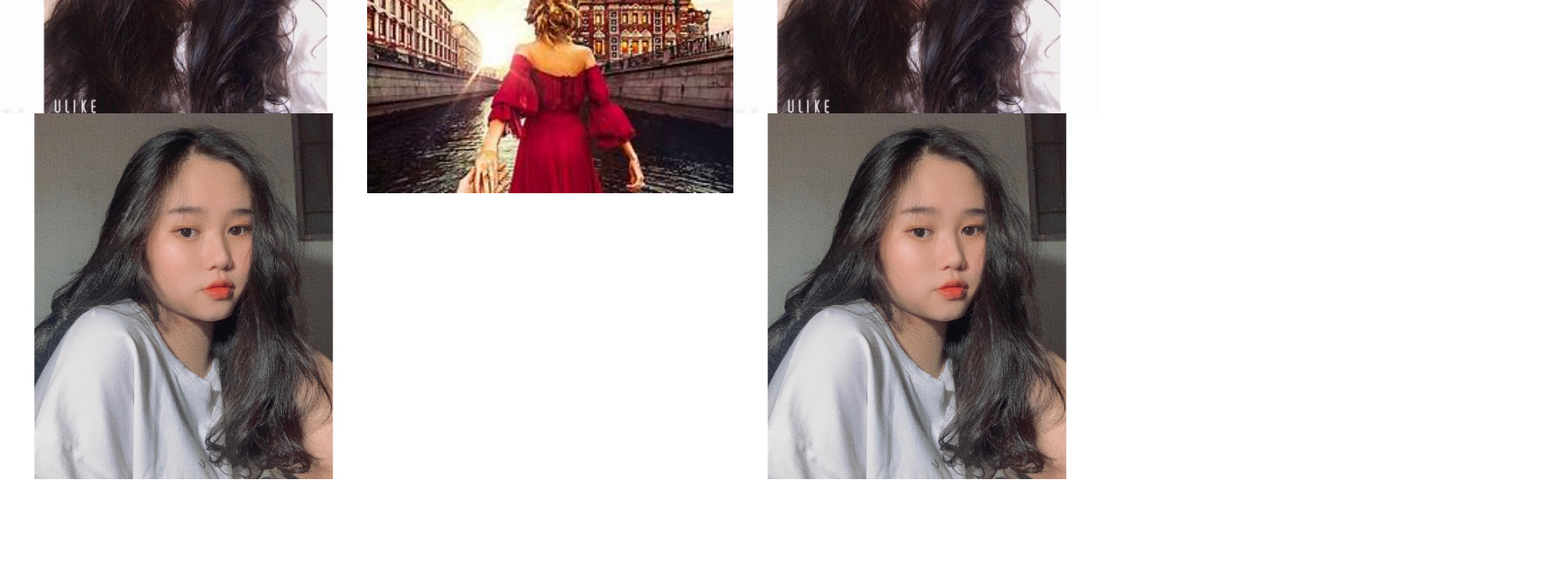
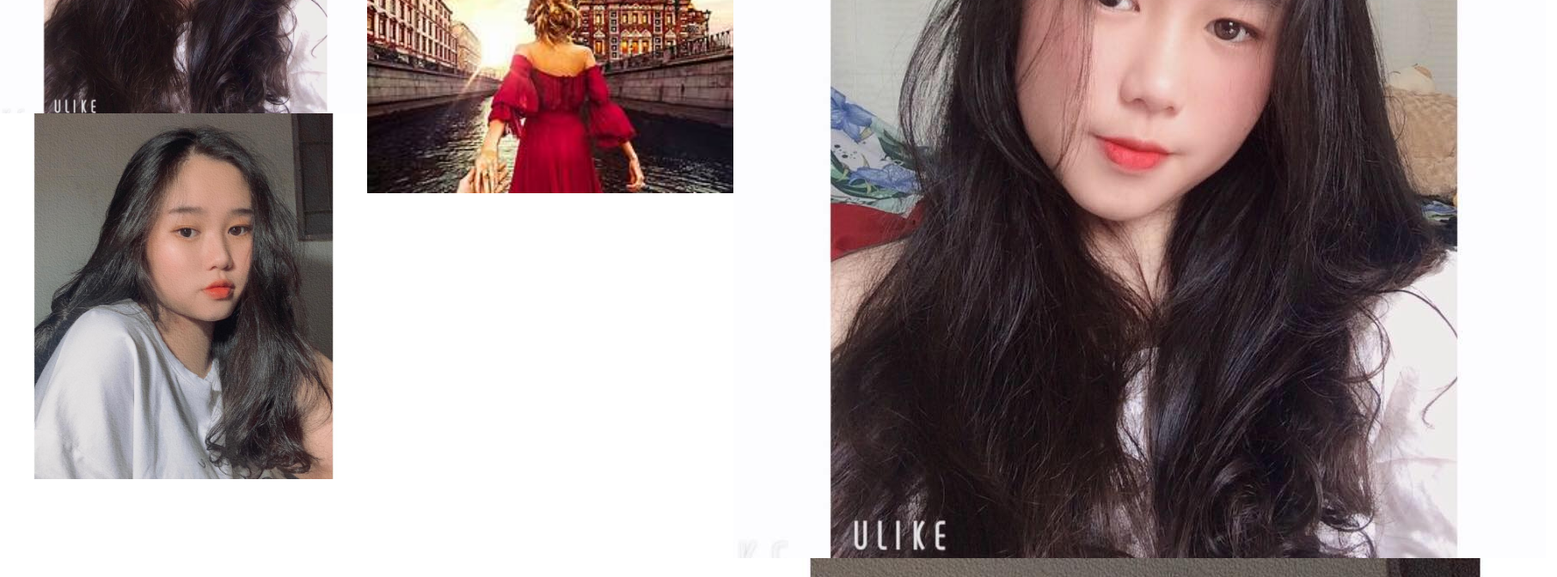
Before and after one commit to hoangthach1402/lananh, a plain HTML site: page index.html in a window 1280 px wide. Shown: the part 980-1652 px from the top of the page at 86% size, 1811 px wide, since content can reach past the window. Drawn offline with nearby package versions, Linux system fonts and the light colour scheme.

Commit message:
Update index.html

```diff
--- a/index.html
+++ b/index.html
@@ -71,8 +71,8 @@
 
             <div class="w3-third">
                 <img src="/images/70441300_482930542504479_618548558471102464_o.jpg" style="width:100%">
-                <img src="/images/anh2.jpg" style="width:100%">
-                <img src="/images/anh3.jpg" style="width:100%">
+                <img src="/images/anh2.jpg">
+                <img src="/images/anh3.jpg">
 
             </div>
         </div>
```
